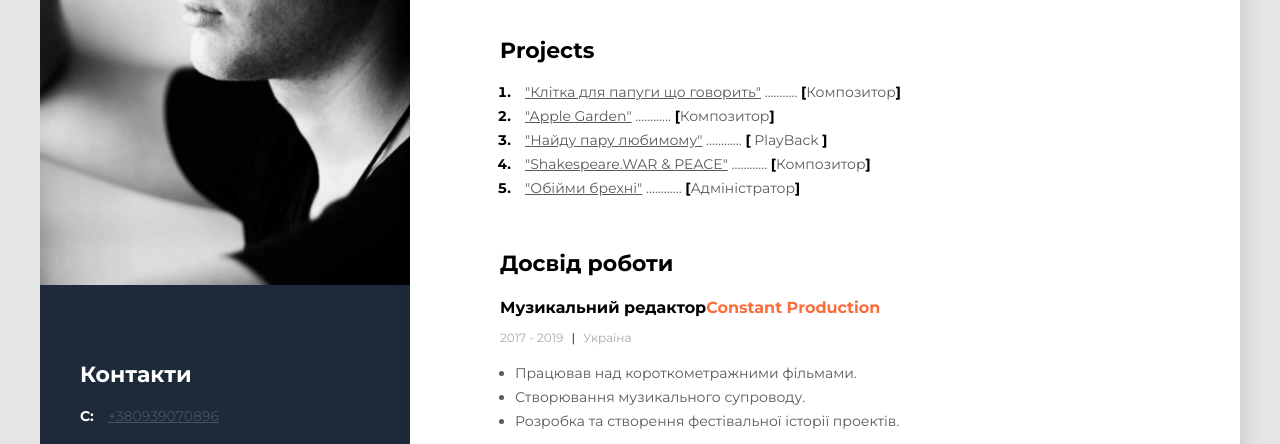
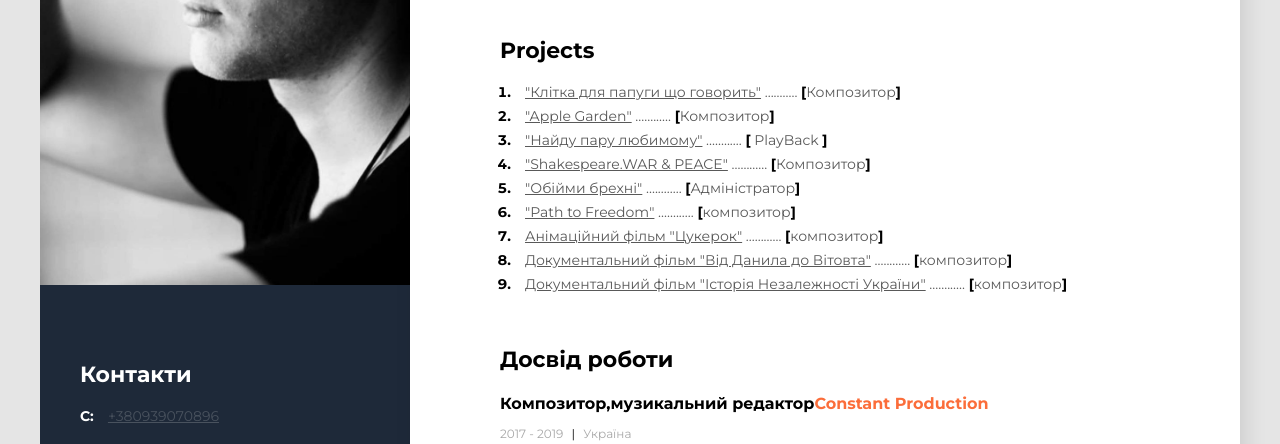
Before and after one commit to BCH-U/CV_B, a plain HTML site: page index.html in a window 1280 px wide. Shown: the part 327-771 px from the top of the page. Drawn offline with Linux system fonts and the light colour scheme.

Commit message:
HTML CHANGES 3

```diff
--- a/index.html
+++ b/index.html
@@ -62,6 +62,34 @@
                         <span class="project_bracket">[</span>Адміністратор<span class="project_bracket">]</span>
                     </span>
                 </li>
+                   <li class="project_item">
+                    <span class="project">
+                        <a href="#" class="project_link">"Path to Freedom"</a>
+                        ............
+                        <span class="project_bracket">[</span>композитор<span class="project_bracket">]</span>
+                    </span>
+                </li>
+                    <li class="project_item">
+                    <span class="project">
+                        <a href="#" class="project_link">Анімаційний фільм "Цукерок"</a>
+                        ............
+                        <span class="project_bracket">[</span>композитор<span class="project_bracket">]</span>
+                    </span>
+                </li>
+               <li class="project_item">
+                    <span class="project">
+                        <a href="#" class="project_link">Документальний фільм "Від Данила до Вітовта"</a>
+                        ............
+                        <span class="project_bracket">[</span>композитор<span class="project_bracket">]</span>
+                    </span>
+                </li>
+                        <li class="project_item">
+                    <span class="project">
+                        <a href="#" class="project_link">Документальний фільм "Історія Незалежності України"</a>
+                        ............
+                        <span class="project_bracket">[</span>композитор<span class="project_bracket">]</span>
+                    </span>
+                </li>
             </ol>
         </div>
         <!--Work-->
@@ -69,12 +97,12 @@
             <h3 class="work_title">Досвід роботи</h3>
             <!--Company 1-->
             <div>
-                <h4 class="work_position">Музикальний редактор<span class="organization">Constant Production</span></h4>
+                <h4 class="work_position">Композитор,музикальний редактор<span class="organization">Constant Production</span></h4>
                 <p class="period">2017 - 2019<span class="line"> | </span>Україна</p>
                 <ul class="work_list">
-                    <li class="work_list_item">Працював над короткометражними фільмами.</li>
+                    <li class="work_list_item">Працював над:документалними,анімаційними,історичними,короткометражними фільмами.
                     <li class="work_list_item">Створювання музикального супроводу.</li>
-                    <li class="work_list_item">Розробка та створення фестівальної історії проектів.</li>
+                    <li class="work_list_item">Розробка та створення фестиальної історії проектів.</li>
                     <!-- <li class="work_list_item">Lorem ipsum dolor sit amet, consectetur adipiscing elit, sed do eiusmod.</li> -->
                 </ul>
             </div>
```
